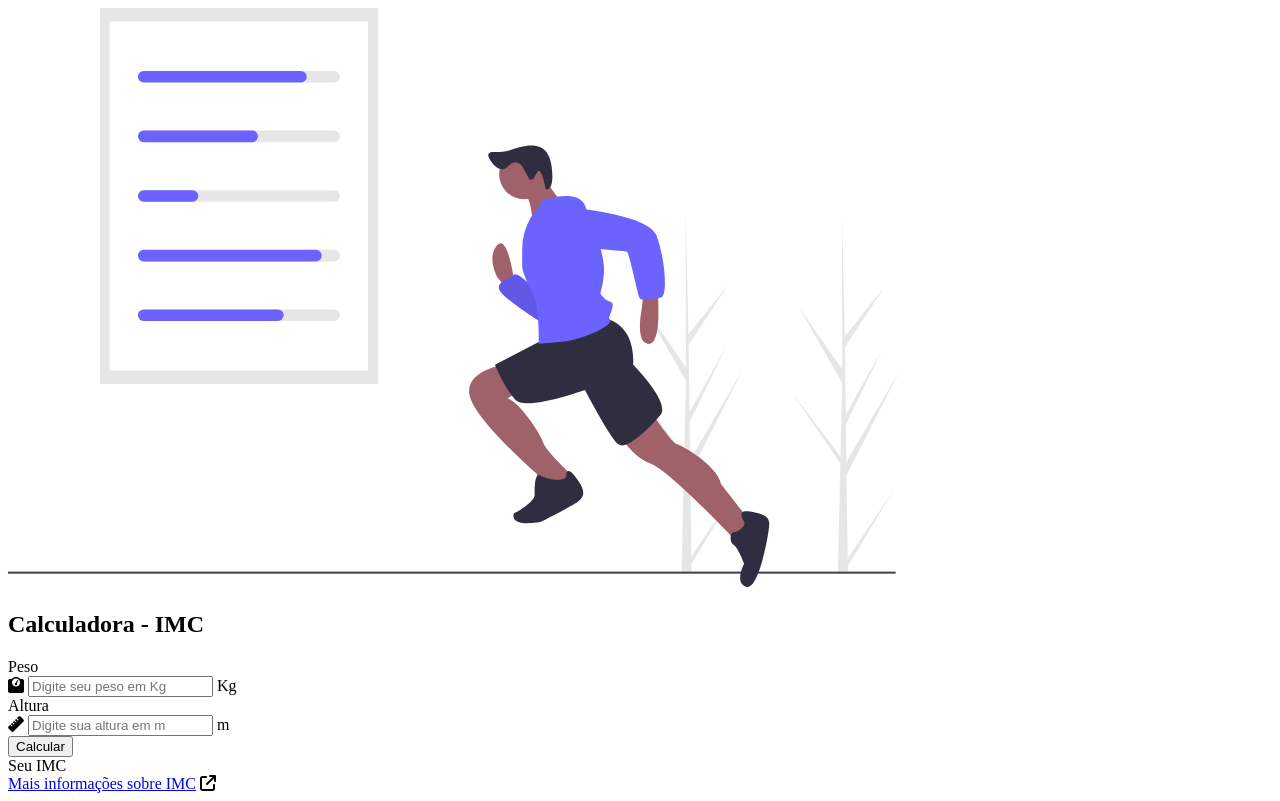
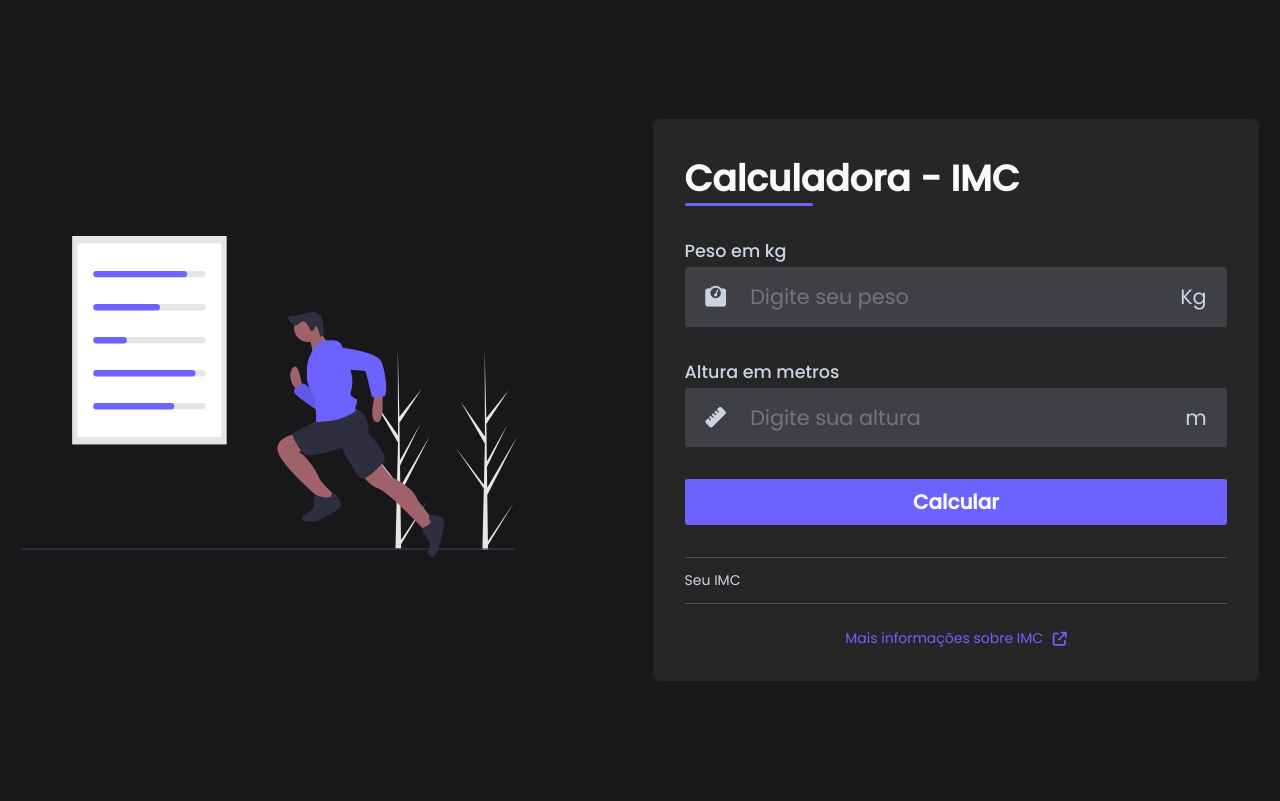
Before and after one commit to VictorTakehana/calculadora-imc, a plain HTML site: page index.html in a window 1280 px wide. Drawn offline with Linux system fonts and the light colour scheme.

Commit message:
feat: adicao css

```diff
--- a/assets/css/style.css
+++ b/assets/css/style.css
@@ -0,0 +1,155 @@
+@import url('https://fonts.googleapis.com/css2?family=Poppins:wght@100;200;300;400;500&display=swap');
+
+* {
+    font-family: "Poppins", sans-serif;
+    margin: 0;
+    padding: 0;
+    box-sizing: border-box;
+}
+
+body {
+    display: flex;
+    align-items: center;
+    justify-content: center;
+    width: 100%;
+    height: 100vh;
+    background-color: #18181b;
+}
+
+#container{
+    display: flex;
+    align-items: center;
+    gap: 8.5rem;
+}
+
+#img img{
+    width: 31rem;
+}
+
+#calculator{
+    display: flex;
+    flex-direction: column;
+    gap: 2rem;
+    padding: 2rem;
+    color: #f8fafc;
+    background-color: #262626;
+    border-radius: 8px;
+}
+
+#form{
+    display: flex;
+    flex-direction: column;
+    gap: 2rem;
+}
+
+#title{
+    font-size: 2.25rem;
+    position: relative;
+}
+
+#title::after{
+    position: absolute;
+    content: '';
+    background-color: #6c63ff;
+    width: 8rem;
+    height: 3px;
+    bottom: 0;
+    left: 0;
+    border-radius: 3px;
+}
+
+.input-box label{
+    font-size: 1.1rem;
+    color: #cbd5e1;
+    font-weight: 500;
+}
+
+.input-field{
+    display: flex;
+    align-items: center;
+    justify-content: space-between;
+    background-color: #3f3f46;
+    padding: 0.3rem;
+    border-radius: 3px;
+    margin-top: 3px;
+}
+
+.input-field span,
+.input-field i{
+    color: #cbd5e1;
+    font-size: 1.3rem;
+    padding: 0.6rem 1rem;
+}
+
+.input-field input{
+    background-color: transparent;
+    border: none;
+    width: 100%;
+    font-size: 1.3rem;
+    color: #f8fafc;
+    padding: 0 0.5rem;
+}
+
+.input-field input::-webkit-outer-spin-button,
+.input-field input::-webkit-inner-spin-button{
+    appearance: none;
+}
+
+.input-field input:focus{
+    outline: none;
+}
+
+#calculate{
+    border: none;
+    font-size: 1.25rem;
+    font-weight: bold;
+    background-color: #6c63ff;
+    color: #f8fafc;
+    padding: 0.5rem 0;
+    border-radius: 3px;
+    cursor: pointer;
+}
+
+#result{
+    display: flex;
+    gap: 2rem;
+    align-items: center;
+    border-top: 1px solid #ffffff34;
+    padding: 0.75rem 0;
+}
+
+#imc{
+    display: flex;
+    align-items: center;
+    flex-direction: column;
+    font-size: 2.25rem;
+}
+
+#imc span:last-child{
+    font-size: 0.875rem;
+    color: #cbd5e1;
+}
+
+#description{
+    width: 15.5rem;
+}
+
+#more-info{
+    border-top: 1px solid #ffffff34;
+    padding-top: 1.5rem;
+}
+
+#more-info a{
+    color: #6c63ff;
+    display: flex;
+    justify-content: center;
+    align-items: center;
+    gap: 0.6rem;
+    font-size: 0.875rem;
+    text-decoration: none;
+    transition: color 0.5s;
+}
+
+#more-info a:hover{
+    color: #cbd5e1;
+}
--- a/index.html
+++ b/index.html
@@ -22,20 +22,20 @@
 
                 <!-- PESO -->
                 <div class="input-box">
-                    <label for="weith">Peso</label>
+                    <label for="weith">Peso em kg</label>
                     <div class="input-field">
                         <i class="fa-solid fa-weight-scale"></i>
-                        <input type="number" id="weith" required placeholder="Digite seu peso em Kg">
+                        <input type="number" id="weith" required placeholder="Digite seu peso">
                         <span>Kg</span>
                     </div>
                 </div>
 
                 <!-- ALTURA -->
                 <div class="input-box">
-                    <label for="heigth">Altura</label>
+                    <label for="heigth">Altura em metros</label>
                     <div class="input-field">
                         <i class="fa-solid fa-ruler"></i>
-                        <input type="number" id="heigth" required placeholder="Digite sua altura em m">
+                        <input type="number" id="heigth" required placeholder="Digite sua altura">
                         <span>m</span>
                     </div>
                 </div>
@@ -53,8 +53,10 @@
                 </div>
 
                 <div id="more-info">
-                    <a href="https://mundoeducacao.uol.com.br/saude-bem-estar/imc.htm" title="Clique para saber mais" target="_blank">Mais informações sobre IMC</a>
-                    <i class="fa-solid fa-arrow-up-right-from-square"></i>
+                    <a href="https://mundoeducacao.uol.com.br/saude-bem-estar/imc.htm" title="Clique para saber mais" target="_blank">
+                        Mais informações sobre IMC
+                        <i class="fa-solid fa-arrow-up-right-from-square"></i>
+                    </a>
                 </div>
             </div>
         </section>
```
